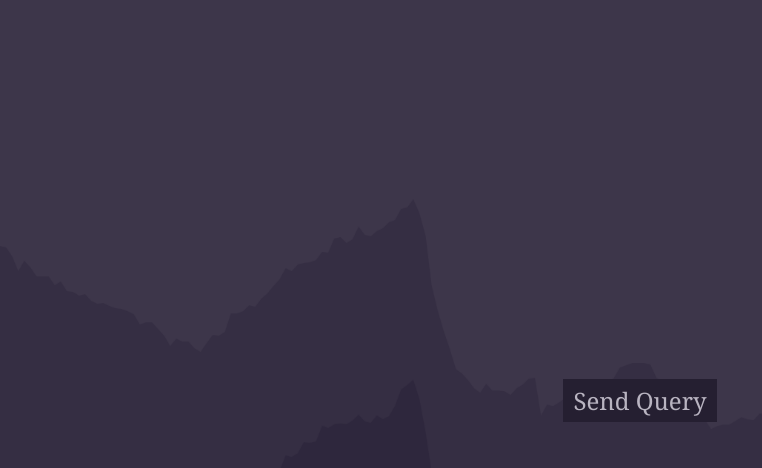
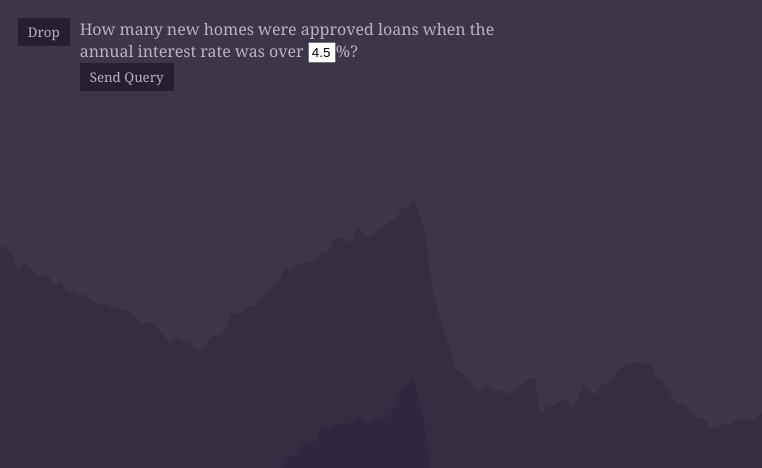
Before and after one commit to taaanmay/KDE-Group-K, a React (Create React App) app in the folder gui/: page / in a window 1280 px wide. Shown: the top 468 px of the page, without its empty margins (0-762 px from the left). Built offline with nearby package versions, Linux system fonts and the light colour scheme.

Commit message:
question dropdown

```diff
--- a/gui/src/App.css
+++ b/gui/src/App.css
@@ -4,15 +4,24 @@
 	background-size: cover;
 	width: 100vw;
 	height: 100vh;
-	display: flex;
-	justify-content: center;
-	align-items: center;
+	/* display: flex;
+	justify-content: center; */
+	/* align-items: center; */
 	font-family: Georgia, "Times New Roman", Times, serif;
 	color: #b9b4c1;
 }
 
+.query-section {
+	width: 40vw;
+	padding: 1%;
+}
+.result-section {
+	width: auto;
+	background-color: #fff;
+}
+
 button {
-	font-size: x-large;
+	/* font-size: x-large; */
 	background-color: #251f31;
 	stroke: none;
 	border: none;
@@ -21,3 +30,47 @@ button {
 	padding: 5px 10px;
 	cursor: pointer;
 }
+
+.question .question-section {
+	display: inline-block;
+}
+
+.dropdown {
+	width: 40vw;
+	display: flex;
+	flex-direction: row;
+	/* align-items; */
+	/* justify-content: flex-start; */
+	/* align-items: left; */
+}
+
+.dropdown-column {
+	display: flex;
+	flex-direction: column;
+	text-align: left;
+	margin: 5px;
+}
+
+.dropdown-option {
+	padding: 5px;
+	cursor: pointer;
+}
+.dropdown-option:hover {
+	background-color: #251f3144;
+}
+
+input {
+	width: fit-content;
+	min-width: 20px;
+	max-width: 20px;
+}
+
+form {
+	display: inline;
+}
+
+ul {
+	list-style-type: none;
+	margin: 0;
+	padding: 0;
+}
--- /dev/null
+++ b/gui/src/Dropdown.jsx
@@ -0,0 +1,86 @@
+import React from "react";
+import Question from "./Question";
+import QuestionObject from "./QuestionObject";
+
+class Dropdown extends React.Component {
+	constructor(props) {
+		super(props);
+		this.questions = [
+			new QuestionObject(
+				[
+					"How many new homes were approved loans when the annual interest rate was over ",
+					"%? ",
+				],
+				[{ default: "4.5", type: "text" }],
+				"SELECT * WHERE { ?s ?p ?o } LIMIT 100"
+			),
+			new QuestionObject(
+				[
+					"What was the average price for new properties in Dublin when the interest rate was less than ",
+					"%? ",
+				],
+				[{ default: "4.5", type: "text" }],
+				"SELECT * WHERE { ?s ?p ?o } LIMIT 100"
+			),
+			new QuestionObject(
+				[
+					"When the average new property price in Dublin was ",
+					" how many new loans were approved? ",
+				],
+				[{ default: "4.5", type: "text" }],
+				"SELECT * WHERE { ?s ?p ?o } LIMIT 100"
+			),
+		];
+		this.state = { selected: this.questions[0], down: false };
+	}
+
+	drop = () => {
+		this.setState({ down: !this.state.down });
+	};
+
+	renderQuestion = (question) => {
+		return <Question question={question} />;
+	};
+
+	render() {
+		return (
+			<div className="dropdown">
+				<div className="dropdown-column">
+					<button type="submit" onClick={this.drop}>
+						Drop
+					</button>
+				</div>
+				<div className="dropdown-column">
+					{this.renderQuestion(this.state.selected)}
+
+					{this.state.down ? (
+						<ul>
+							{this.questions.map((q) => {
+								let onSelect = () => {
+									this.setState({ selected: q, down: false });
+									console.log("click");
+
+									console.log(q);
+									console.log(this.state.selected);
+								};
+								return (
+									<li
+										className="dropdown-option"
+										key={q.strings[0]}
+										onClick={onSelect}
+									>
+										{q.toString()}
+									</li>
+								);
+							})}
+						</ul>
+					) : (
+						""
+					)}
+				</div>
+			</div>
+		);
+	}
+}
+
+export default Dropdown;
--- a/gui/src/HomePage.jsx
+++ b/gui/src/HomePage.jsx
@@ -1,4 +1,5 @@
 import React from "react";
+import Dropdown from "./Dropdown";
 
 class HomePage extends React.Component {
 	constructor(props) {
@@ -6,31 +7,13 @@ class HomePage extends React.Component {
 		this.state = { clicked: false };
 	}
 
-	onCLick = async () => {
-		this.setState({ clicked: true });
-		fetch(
-			"https://dbpedia.org/sparql?query=" +
-				encodeURI("SELECT * WHERE { ?s ?p ?o } LIMIT 100") +
-				"&format=application%2Fsparql-results%2Bjson"
-		)
-			.then((response) => response.json())
-			.then((data) => {
-				console.log(data);
-			});
-	};
-
 	render() {
 		return (
 			<div className="homepage">
-				<div>
-					<button
-						className="send-query-button"
-						onClick={this.onCLick}
-					>
-						Send Query
-					</button>
-					{this.state.clicked ? <p>Clicked!</p> : <></>}
+				<div className="query-section">
+					<Dropdown />
 				</div>
+				<div className="result-section">{/* <Dropdown /> */}</div>
 			</div>
 		);
 	}
--- /dev/null
+++ b/gui/src/QueryInput.jsx
@@ -0,0 +1,28 @@
+import React from "react";
+
+class QueryInput extends React.Component {
+	constructor(props) {
+		super(props);
+		this.state = { value: props.value };
+		this.type = props.type;
+	}
+
+	onChange = (event) => {
+		this.setState({ value: event.target.value });
+	};
+
+	render() {
+		return (
+			// <form>
+			<input
+				onChange={this.onChange}
+				type={this.type}
+				name="name"
+				value={this.state.value}
+			/>
+			// </form>
+		);
+	}
+}
+
+export default QueryInput;
--- /dev/null
+++ b/gui/src/Question.jsx
@@ -0,0 +1,60 @@
+import React from "react";
+import QueryInput from "./QueryInput";
+
+class Question extends React.Component {
+	// constructor(props) {
+	// 	super(props);
+	// 	// this.state = {};
+	// }
+
+	onCLick = async () => {
+		fetch(
+			"https://dbpedia.org/sparql?query=" +
+				encodeURI(this.props.question.query) +
+				"&format=application%2Fsparql-results%2Bjson"
+		)
+			.then((response) => response.json())
+			.then((data) => {
+				console.log(data);
+			});
+	};
+
+	renderInputs = () => {
+		let sections = [];
+
+		let i = 0;
+		for (i = 0; i < this.props.question.vars.length; i++) {
+			sections.push(<span>{this.props.question.strings[i]}</span>);
+			sections.push(
+				<span>
+					<QueryInput
+						type={this.props.question.vars[i].type}
+						value={this.props.question.vars[i].default}
+					/>
+				</span>
+			);
+		}
+
+		if (i < this.props.question.strings.length) {
+			sections.push(<span>{this.props.question.strings[i]}</span>);
+		}
+
+		return sections;
+	};
+
+	render() {
+		// let i = 0;
+		// console.log(this.state.question.to);
+		return (
+			<div className="question">
+				{this.renderInputs()}
+				<br />
+				<button className="send-query-button" onClick={this.onCLick}>
+					Send Query
+				</button>
+			</div>
+		);
+	}
+}
+
+export default Question;
--- /dev/null
+++ b/gui/src/QuestionObject.js
@@ -0,0 +1,24 @@
+class QuestionObject {
+	constructor(strings, vars, query) {
+		this.strings = strings;
+		this.vars = vars;
+		this.query = query;
+	}
+
+	toString = () => {
+		let i = 0;
+		let string = "";
+		for (i = 0; i < this.vars.length; i++) {
+			string += this.strings[i];
+			string += this.vars[i].default;
+		}
+
+		if (i < this.strings.length) {
+			string += this.strings[i];
+		}
+
+		return string;
+	};
+}
+
+export default QuestionObject;
```
